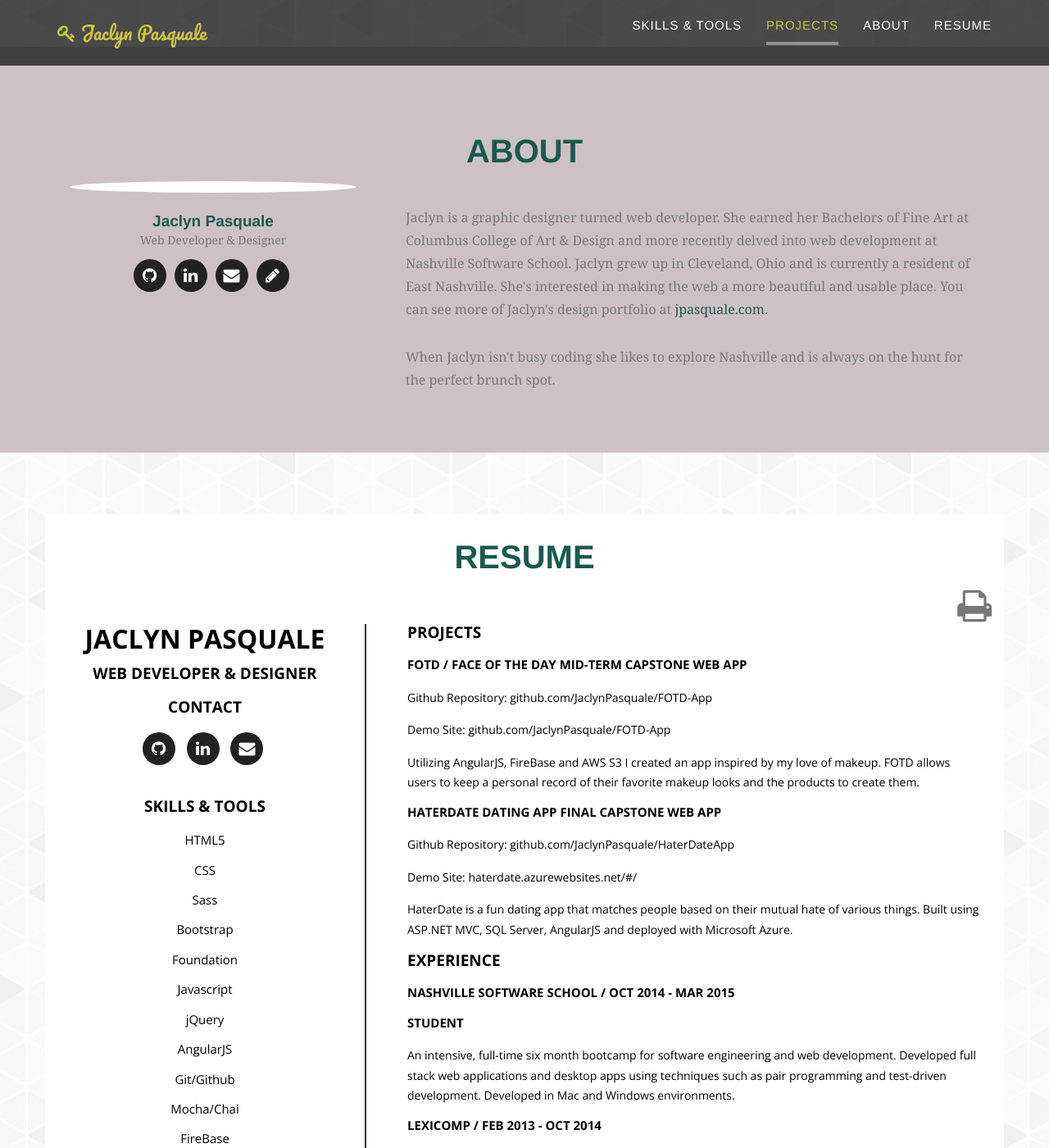
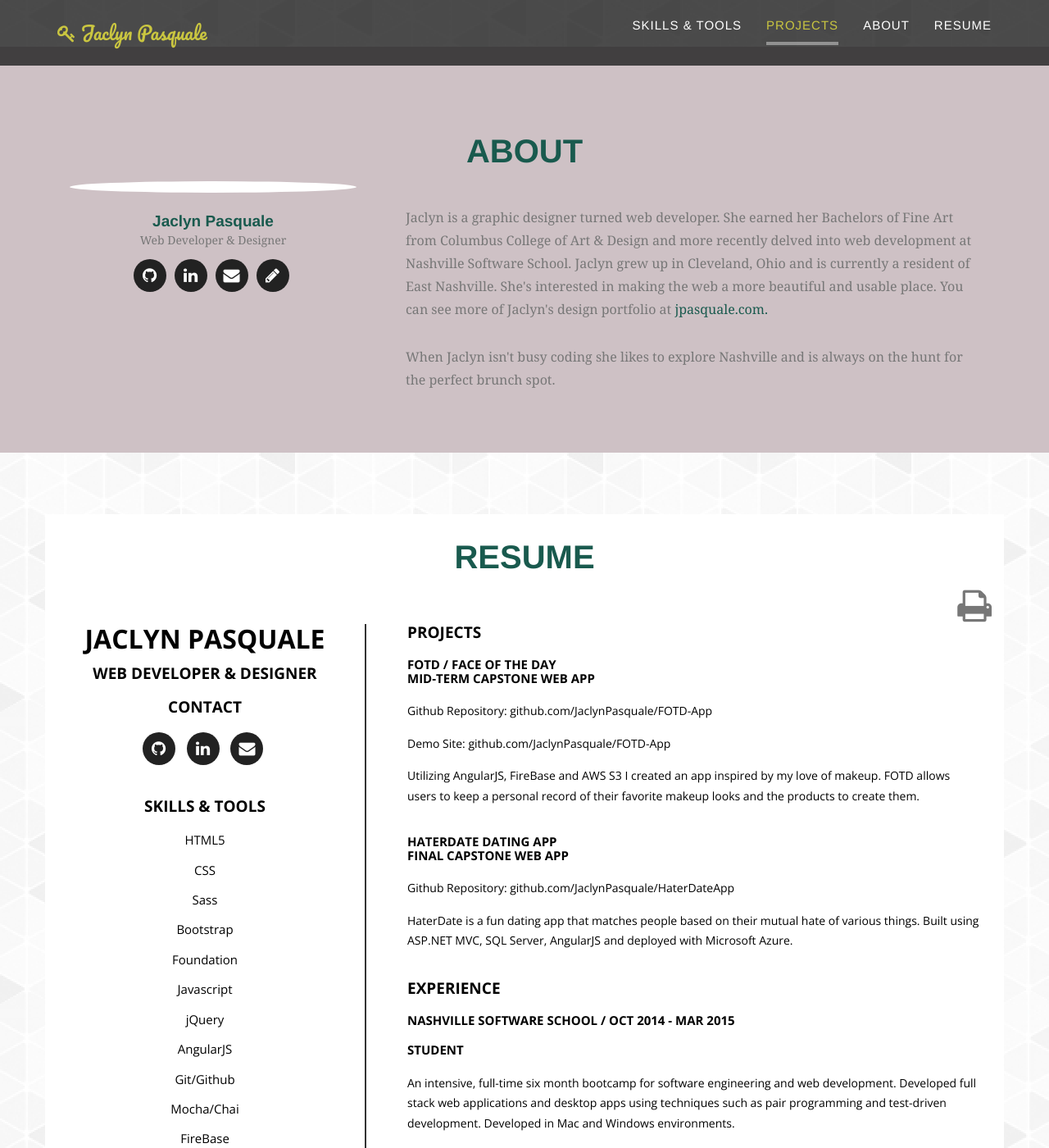
Before and after one commit to JaclynPasquale/jaclynpasquale.github.io, a Jekyll site: the page built from _posts/2014-07-14-haterdate.markdown, in a window 1280 px wide and 1400 px high, scrolled down 1286 px. Shown: the whole window at 82% size. Built offline with Jekyll 4.4.1, drawn with Linux system fonts in a browser that asks for light colours; some web fonts are replaced; some of the changed text lies outside the part shown.

Commit message:
fixed minor copy errors

```diff
--- a/_includes/aboutme.html
+++ b/_includes/aboutme.html
@@ -25,7 +25,7 @@
                         </ul>
                     </div>
                     <div class="col-lg-8 ">
-                        <p class="large text-muted about-text">Jaclyn is a graphic designer turned web developer. She earned her Bachelors of Fine Art at Columbus College of Art &amp; Design and more recently delved into web development at Nashville Software School. Jaclyn grew up in Cleveland, Ohio and is currently a resident of East Nashville. She's interested in making the web a more beautiful and usable place. You can see more of Jaclyn's design portfolio at <a href="http://www.jpasquale.com">jpasquale.com.</a>
+                        <p class="large text-muted about-text">Jaclyn is a graphic designer turned web developer. She earned her Bachelors of Fine Art from Columbus College of Art &amp; Design and more recently delved into web development at Nashville Software School. Jaclyn grew up in Cleveland, Ohio and is currently a resident of East Nashville. She's interested in making the web a more beautiful and usable place. You can see more of Jaclyn's design portfolio at <a href="http://www.jpasquale.com">jpasquale.com.</a>
                         </p>
 
                         <p class="large text-muted about-text">
--- a/_includes/css/agency.css
+++ b/_includes/css/agency.css
@@ -467,7 +467,7 @@ section h3.section-subheading {
     -webkit-transition: all ease .5s;
     -moz-transition: all ease .5s;
     transition: all ease .5s;
-    background: rgba(254,209,54,.9); /* Fallback when no plugin support */
+    background: #CAC640; /* Fallback when no plugin support */
     background: rgba({{ site.color.primary | hex_to_rgb | join: ',' }}, .9);
 }
 
@@ -527,6 +527,10 @@ section h3.section-subheading {
     #portfolio .portfolio-item {
         margin: 0 0 30px;
     }
+}
+
+.space-below {
+  padding-bottom: 20px;
 }
 
 .timeline {
--- a/_includes/resume.html
+++ b/_includes/resume.html
@@ -106,25 +106,25 @@
 
               <h4 class="resume">PROJECTS</h4>
 
-              <h5 class="resume">FOTD / Face of the Day Mid-Term Capstone Web App</h5>
+              <h5 class="resume">FOTD / Face of the Day <br />Mid-Term Capstone Web App</h5>
               <p class="resume">
                 Github Repository: github.com/JaclynPasquale/FOTD-App
               </p>
               <p class="resume">
                 Demo Site: github.com/JaclynPasquale/FOTD-App
               </p>
-              <p class="resume">
+              <p class="resume space-below">
                 Utilizing AngularJS, FireBase and AWS S3 I created an app
                 inspired by my love of makeup. FOTD allows users to keep a personal record of their favorite makeup looks and the products to create them.
               </p>
-              <h5 class="resume">HATERDATE Dating App Final Capstone Web App</h5>
+              <h5 class="resume">HATERDATE Dating App <br />Final Capstone Web App</h5>
               <p class="resume">
                 Github Repository: github.com/JaclynPasquale/HaterDateApp
               </p>
-              <p class="resume">
+              <!-- <p class="resume">
                 Demo Site: haterdate.azurewebsites.net/#/
-              </p>
-              <p class="resume">
+              </p> -->
+              <p class="resume space-below">
                 HaterDate is a fun dating app that matches people based on their mutual hate of various things. Built using ASP.NET MVC, SQL Server, AngularJS and deployed with Microsoft Azure.
               </p>
 
@@ -133,20 +133,20 @@
                 NASHVILLE SOFTWARE SCHOOL / OCT 2014 - MAR 2015
               </h5>
               <h5 class="resume">STUDENT</h5>
-              <p class="resume">
+              <p class="resume space-below">
                 An intensive, full-time six month bootcamp for software engineering and web development. Developed full stack web applications and desktop apps using techniques such as pair programming and test-driven development. Developed in Mac and Windows environments.
               </p>
 
               <h5 class="resume">LEXICOMP / FEB 2013 - OCT 2014</h5>
               <h5 class="resume">GRAPHIC DESIGNER</h5>
-              <p>
+              <p class="space-below">
                 Worked under a creative director to update branding on reference books and other collateral. Designed and coded email marketing sent to thousands of customers. Created materials used for marketing including website imagery, print collateral, direct mail and tradeshow assets.
               </p>
 
               <h5 class="resume">FREELANCE GRAPHIC DESIGNER / 2011 - 2013</h5>
-              <p>
+              <p class="space-below">
                 Worked with a variety of clients such as La Senza, PetPeople
-                and other small design agencies. Designed web, print and environmental graphics retail industry clients.
+                and other small design agencies. Designed web, print and environmental graphics for retail industry clients.
               </p>
               <h4 class="resume">EDUCATION</h4>
               <h5 class="resume">BACHELORS OF FINE ART / 2007-2011</h5>
--- a/_posts/2014-07-14-haterdate.markdown
+++ b/_posts/2014-07-14-haterdate.markdown
@@ -8,7 +8,7 @@ img: haterdate.jpg
 thumbnail: haterdate.jpg
 alt: image-alt
 project-repository: https://github.com/JaclynPasquale/HaterDateApp
-project-demo: https://haterdate.azurewebsites.net/#/
+<!-- project-demo: https://haterdate.azurewebsites.net/#/ -->
 client: Nashville Software School Final Capstone
 category: Full Stack Web Development
 description: HaterDate is a dating app that matches people based on things they both hate. This app was built using ASP.NET MVC and AngularJS and deployed using Azure.
```
